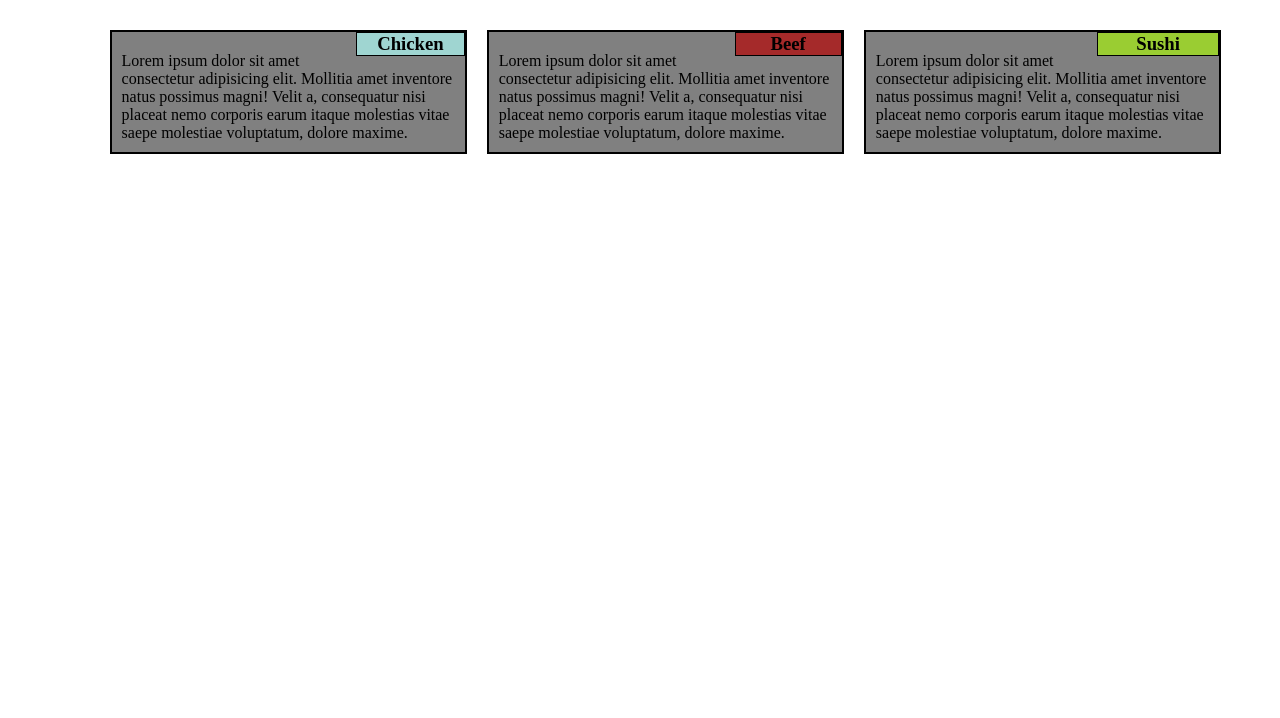
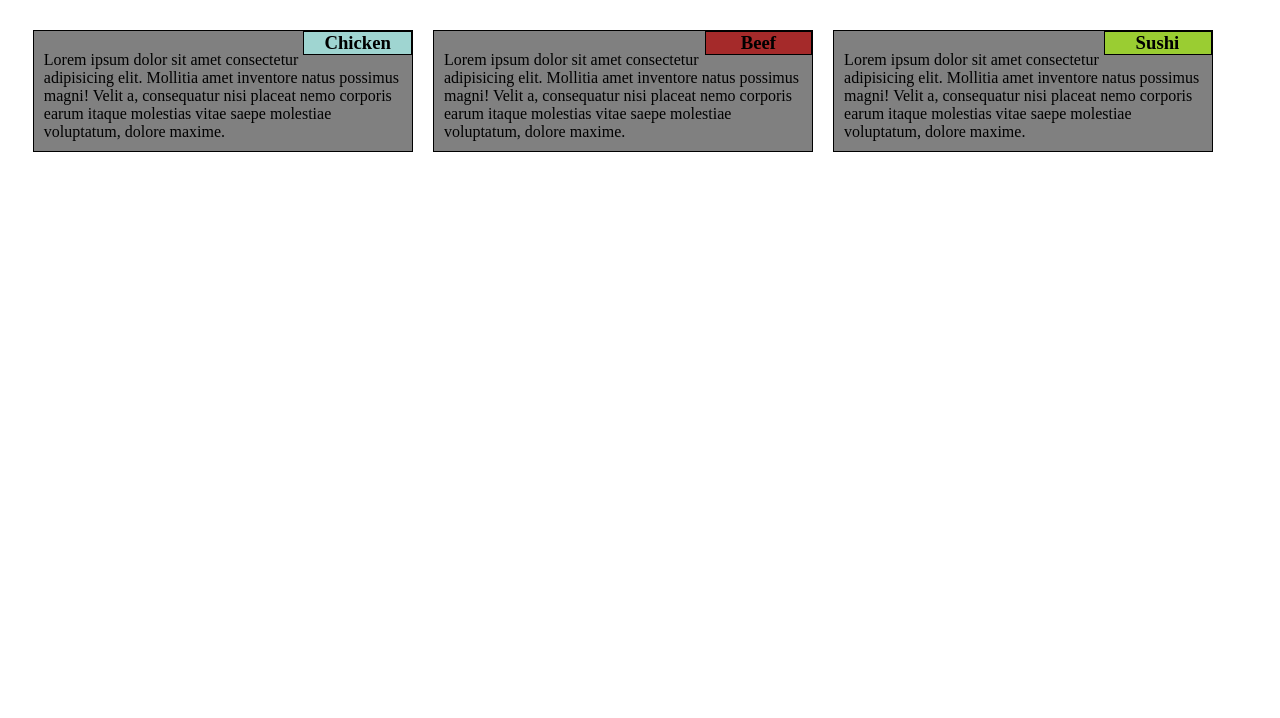
Before and after one commit to Morgone12/Coursera-Repo, a plain HTML site: page Work/Index.html in a window 1280 px wide. Shown: the part 82-800 px from the top of the page. Drawn offline with Linux system fonts and the light colour scheme.

Commit message:
Update Styles.css

```diff
--- a/Work/Styles.css
+++ b/Work/Styles.css
@@ -14,7 +14,7 @@
     margin-left: 20px;
   margin-top: 15px;
   background-color: grey;
-  border: 2px solid black;
+  border: 1px solid black;
 }
 
 .content1 {
@@ -44,8 +44,8 @@
 }
 
 .title3 {
-  padding-left: 38px;
-  padding-right: 38px;
+  padding-left: 31px;
+  padding-right: 32px;
   background-color: yellowgreen;
 }
 
@@ -56,11 +56,15 @@
   }
 
   .container {
-    margin-left: 7%;
+    margin-left: 1%;
   }
 }
 
 @media (min-width:768px) AND (max-width: 991px) {
+
+    /* .container{
+        margin-right: 1%;
+    } */
 
 .col-md-6 {
     float: left;
@@ -69,7 +73,7 @@
 
 .col-md-7 {
     float: left;
-    width: 95%;
+    width: 94%;
     height: 120px;
 }
 }
```
